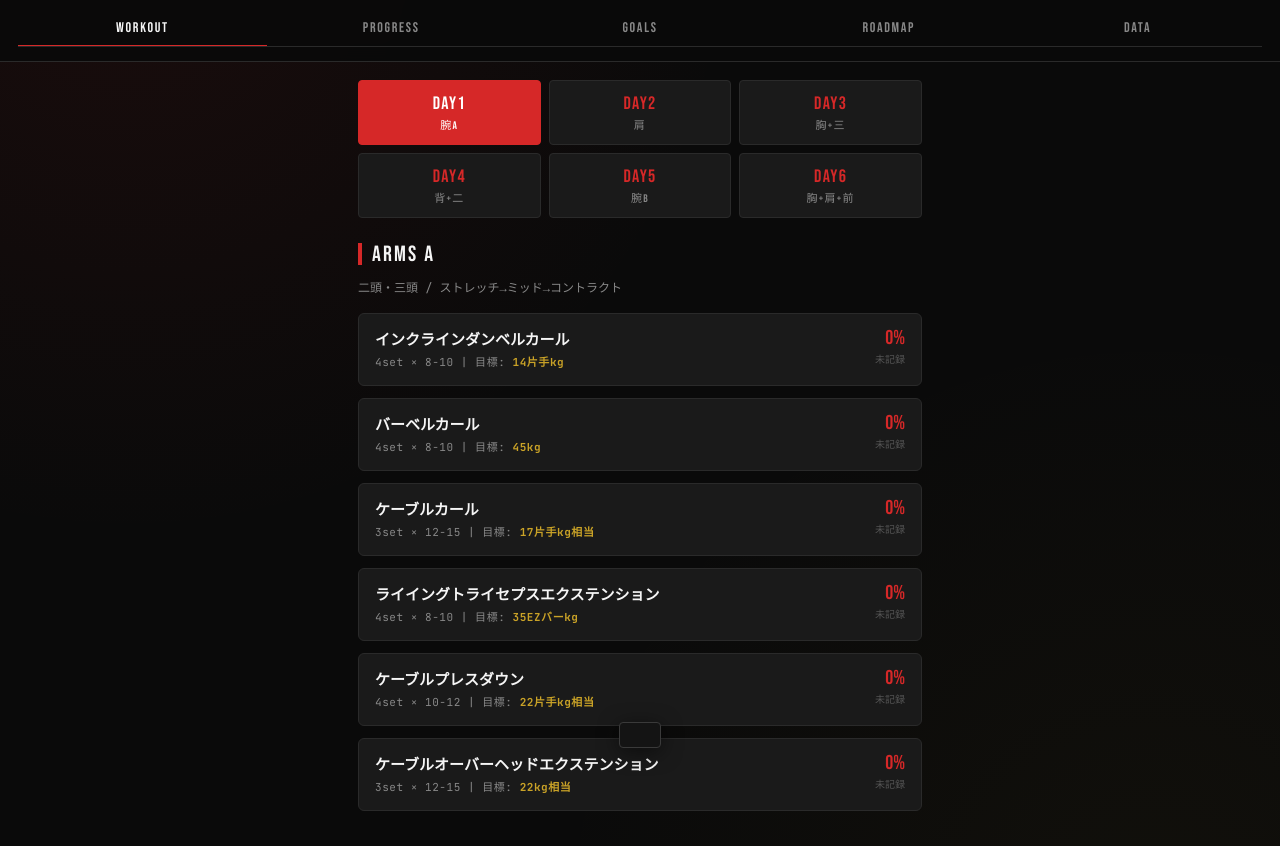
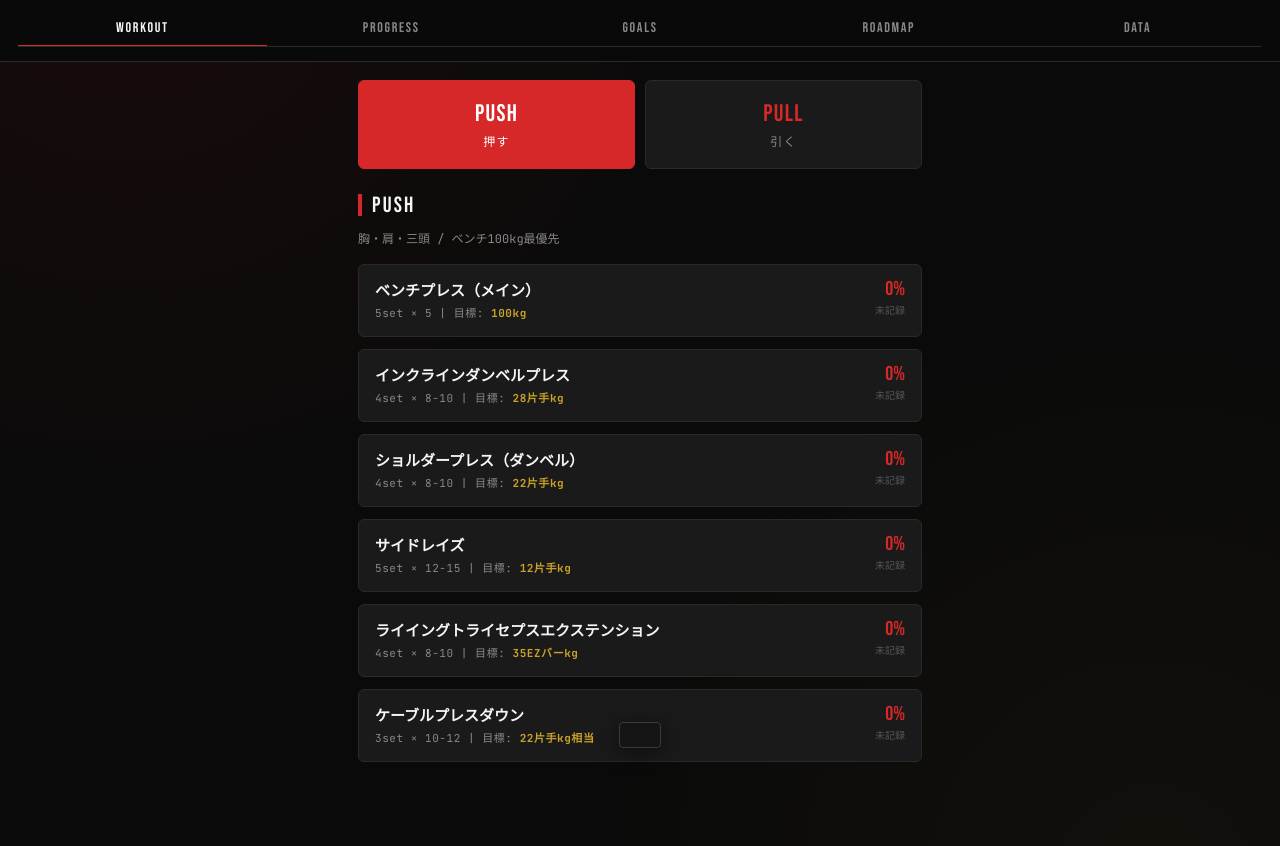
Before and after one commit to koda2522/udebutoroku, a plain HTML site: page index.html in a window 1280 px wide. Shown: the part 72-918 px from the top of the page. Drawn offline with nearby package versions, Linux system fonts and the light colour scheme.

Commit message:
PUSH/PULL 2分割に変更（週3回・交互）

```diff
--- a/index.html
+++ b/index.html
@@ -127,32 +127,32 @@
   /* ==== DAY SELECTOR ==== */
   .day-selector {
     display: grid;
-    grid-template-columns: repeat(3, 1fr);
-    gap: 8px;
+    grid-template-columns: repeat(2, 1fr);
+    gap: 10px;
     margin-bottom: 20px;
   }
   .day-btn {
     background: var(--bg-card);
     border: 1px solid var(--border);
     color: var(--text);
-    padding: 12px 8px;
+    padding: 18px 12px;
     font-family: 'Bebas Neue', sans-serif;
     font-size: 13px;
     letter-spacing: 0.1em;
     cursor: pointer;
-    border-radius: 4px;
+    border-radius: 6px;
     transition: all 0.15s;
     text-align: center;
   }
   .day-btn .day-num {
-    font-size: 18px;
+    font-size: 24px;
     color: var(--accent);
     display: block;
   }
   .day-btn .day-label {
-    font-size: 11px;
-    color: var(--text-dim);
-    margin-top: 2px;
+    font-size: 12px;
+    color: var(--text-dim);
+    margin-top: 4px;
     display: block;
   }
   .day-btn.active {
@@ -915,7 +915,7 @@
     <!-- 今週のプログラム -->
     <div class="roadmap-card">
       <div class="roadmap-card-title">THIS WEEK</div>
-      <div class="roadmap-card-sub">週2日・中3〜4日空ける</div>
+      <div class="roadmap-card-sub">週3回・PUSH/PULL交互（PUSH日の最初にベンチ）</div>
       <div class="warmup-input-row">
         <div class="set-field" style="flex:1;">
           <div class="set-input-label">現在のヘビー日重量 (5×5)</div>
@@ -1041,76 +1041,29 @@
 // ==================== DATA MODEL ====================
 const MENU = {
   1: {
-    name: "ARMS A",
-    label: "腕A",
-    focus: "二頭・三頭 / ストレッチ→ミッド→コントラクト",
+    name: "PUSH",
+    label: "押す",
+    focus: "胸・肩・三頭 / ベンチ100kg最優先",
     exercises: [
-      { id: "incline_db_curl", name: "インクラインダンベルカール", sets: 4, reps: "8-10", target: 14, unit: "片手kg", note: "二頭筋長頭のストレッチ種目" },
-      { id: "barbell_curl", name: "バーベルカール", sets: 4, reps: "8-10", target: 45, unit: "kg", note: "ミッドレンジの王道" },
-      { id: "cable_curl", name: "ケーブルカール", sets: 3, reps: "12-15", target: 17, unit: "片手kg相当", note: "ピーク収縮の仕上げ" },
+      { id: "bench_press", name: "ベンチプレス（メイン）", sets: 5, reps: "5", target: 100, unit: "kg", note: "🎯100kg目標・5×5でDay1ヘビー、Day2は80%でボリューム" },
+      { id: "incline_db_press", name: "インクラインダンベルプレス", sets: 4, reps: "8-10", target: 28, unit: "片手kg", note: "大胸筋上部・Tシャツ映え" },
+      { id: "shoulder_press", name: "ショルダープレス（ダンベル）", sets: 4, reps: "8-10", target: 22, unit: "片手kg", note: "三角筋前部・肩の厚み" },
+      { id: "side_raise", name: "サイドレイズ", sets: 5, reps: "12-15", target: 12, unit: "片手kg", note: "肩幅の要・中部繊維" },
       { id: "lying_tricep_ext", name: "ライイングトライセプスエクステンション", sets: 4, reps: "8-10", target: 35, unit: "EZバーkg", note: "三頭長頭ストレッチ" },
-      { id: "cable_pushdown", name: "ケーブルプレスダウン", sets: 4, reps: "10-12", target: 22, unit: "片手kg相当", note: "三頭外側頭・馬蹄形" },
-      { id: "cable_oh_ext", name: "ケーブルオーバーヘッドエクステンション", sets: 3, reps: "12-15", target: 22, unit: "kg相当", note: "長頭の収縮" }
+      { id: "cable_pushdown", name: "ケーブルプレスダウン", sets: 3, reps: "10-12", target: 22, unit: "片手kg相当", note: "三頭外側頭・馬蹄形仕上げ" }
     ]
   },
   2: {
-    name: "SHOULDERS",
-    label: "肩",
-    focus: "三角筋 全方向 / 肩幅づくり",
-    exercises: [
-      { id: "shoulder_press", name: "ショルダープレス（ダンベル）", sets: 4, reps: "8-10", target: 22, unit: "片手kg", note: "三角筋前部・肩の厚み" },
-      { id: "side_raise", name: "サイドレイズ", sets: 5, reps: "12-15", target: 12, unit: "片手kg", note: "肩幅の要・中部繊維" },
-      { id: "rear_delt_fly", name: "リアデルトフライ", sets: 4, reps: "12-15", target: 10, unit: "片手kg", note: "後部・立体感の仕上げ" },
-      { id: "cable_side_raise", name: "ケーブルサイドレイズ", sets: 3, reps: "15", target: 10, unit: "片手kg相当", note: "張力抜けない中部追い込み" },
-      { id: "shrug", name: "シュラッグ", sets: 3, reps: "12", target: 35, unit: "片手kg", note: "僧帽筋・首回りの厚み" }
-    ]
-  },
-  3: {
-    name: "CHEST + TRICEPS",
-    label: "胸+三",
-    focus: "胸の厚み / 三頭補助",
-    exercises: [
-      { id: "bench_press", name: "ベンチプレス", sets: 4, reps: "6-10", target: 105, unit: "kg", note: "胸の王道・体重×1.1" },
-      { id: "incline_db_press", name: "インクラインダンベルプレス", sets: 4, reps: "8-10", target: 28, unit: "片手kg", note: "大胸筋上部・Tシャツ映え" },
-      { id: "db_fly", name: "ダンベルフライ", sets: 3, reps: "12-15", target: 17, unit: "片手kg", note: "大胸筋のストレッチ" },
-      { id: "dips", name: "ディップス", sets: 3, reps: "10", target: 10, unit: "加重kg", note: "胸下部＋三頭同時" }
-    ]
-  },
-  4: {
-    name: "BACK + BICEPS",
-    label: "背+二",
-    focus: "背中の幅と厚み / 二頭補助",
+    name: "PULL",
+    label: "引く",
+    focus: "背中・二頭・後肩 / 逆三角形と腕太さ",
     exercises: [
       { id: "lat_pulldown", name: "ラットプルダウン", sets: 4, reps: "8-10", target: 70, unit: "kg", note: "広背筋・逆三角形の幅" },
       { id: "bent_over_row", name: "ベントオーバーロウ", sets: 4, reps: "8-10", target: 70, unit: "kg", note: "背中の厚み" },
       { id: "seated_row", name: "シーテッドロウ", sets: 3, reps: "10-12", target: 60, unit: "kg", note: "僧帽筋中部・菱形筋" },
-      { id: "pullover", name: "プルオーバー", sets: 3, reps: "12", target: 22, unit: "片手kg", note: "広背筋＋大胸筋" },
+      { id: "rear_delt_fly", name: "リアデルトフライ", sets: 4, reps: "12-15", target: 10, unit: "片手kg", note: "三角筋後部・立体感" },
+      { id: "barbell_curl", name: "バーベルカール", sets: 4, reps: "8-10", target: 45, unit: "kg", note: "二頭ミッドレンジの王道" },
       { id: "hammer_curl", name: "ハンマーカール", sets: 4, reps: "10", target: 17, unit: "片手kg", note: "青木さん必須・前腕＋上腕筋" }
-    ]
-  },
-  5: {
-    name: "ARMS B",
-    label: "腕B",
-    focus: "Day1と異なる角度 / 腕の凹凸感",
-    exercises: [
-      { id: "preacher_curl", name: "プリーチャーカール", sets: 4, reps: "8-10", target: 30, unit: "EZバーkg", note: "反動使えない純粋二頭刺激" },
-      { id: "concentration_curl", name: "コンセントレーションカール", sets: 4, reps: "10-12", target: 14, unit: "片手kg", note: "ピーク収縮特化・力こぶ" },
-      { id: "ez_curl", name: "EZバーカール", sets: 3, reps: "10", target: 35, unit: "kg", note: "手首優しい・補助" },
-      { id: "close_grip_bench", name: "クローズグリップベンチプレス", sets: 4, reps: "8-10", target: 70, unit: "kg", note: "三頭に高重量・腕太さの要" },
-      { id: "oh_tricep_ext", name: "オーバーヘッドエクステンション", sets: 4, reps: "10", target: 28, unit: "EZバーkg", note: "長頭ストレッチ" },
-      { id: "rope_pushdown", name: "ロープ プレスダウン", sets: 3, reps: "12-15", target: 17, unit: "片手kg相当", note: "外側頭コントラクト" }
-    ]
-  },
-  6: {
-    name: "CHEST + SHOULDERS + FOREARMS",
-    label: "胸+肩+前",
-    focus: "胸週2回目 / 前腕・肩追い込み",
-    exercises: [
-      { id: "incline_barbell", name: "インクラインバーベルプレス", sets: 4, reps: "8-12", target: 80, unit: "kg", note: "胸の週2回目・上部" },
-      { id: "db_press", name: "ダンベルプレス", sets: 3, reps: "10-12", target: 25, unit: "片手kg", note: "胸ストレッチ" },
-      { id: "side_raise_high", name: "サイドレイズ（高回数）", sets: 5, reps: "15-20", target: 8, unit: "片手kg", note: "肩幅追い込み第2弾" },
-      { id: "wrist_curl", name: "リストカール", sets: 3, reps: "15", target: 35, unit: "kg", note: "前腕内側" },
-      { id: "reverse_wrist_curl", name: "リバースリストカール", sets: 3, reps: "15", target: 17, unit: "kg", note: "前腕外側・Tシャツ映え" }
     ]
   }
 };
@@ -1250,7 +1203,7 @@ function renderDaySelector() {
   const sel = document.getElementById('daySelector');
   sel.innerHTML = Object.entries(MENU).map(([num, day]) => `
     <button class="day-btn ${currentDay == num ? 'active' : ''}" onclick="selectDay(${num})">
-      <span class="day-num">DAY${num}</span>
+      <span class="day-num">${day.name}</span>
       <span class="day-label">${day.label}</span>
     </button>
   `).join('');
@@ -1577,7 +1530,7 @@ function renderGoals() {
   filterEl.innerHTML = `
     <button class="goal-filter-btn ${goalFilterDay === 0 ? 'active' : ''}" onclick="setGoalFilter(0)">ALL</button>
     ${Object.entries(MENU).map(([num, day]) => `
-      <button class="goal-filter-btn ${goalFilterDay == num ? 'active' : ''}" onclick="setGoalFilter(${num})">DAY${num} ${day.label}</button>
+      <button class="goal-filter-btn ${goalFilterDay == num ? 'active' : ''}" onclick="setGoalFilter(${num})">${day.name}</button>
     `).join('')}
   `;
   const allEx = getAllExercises();
```
